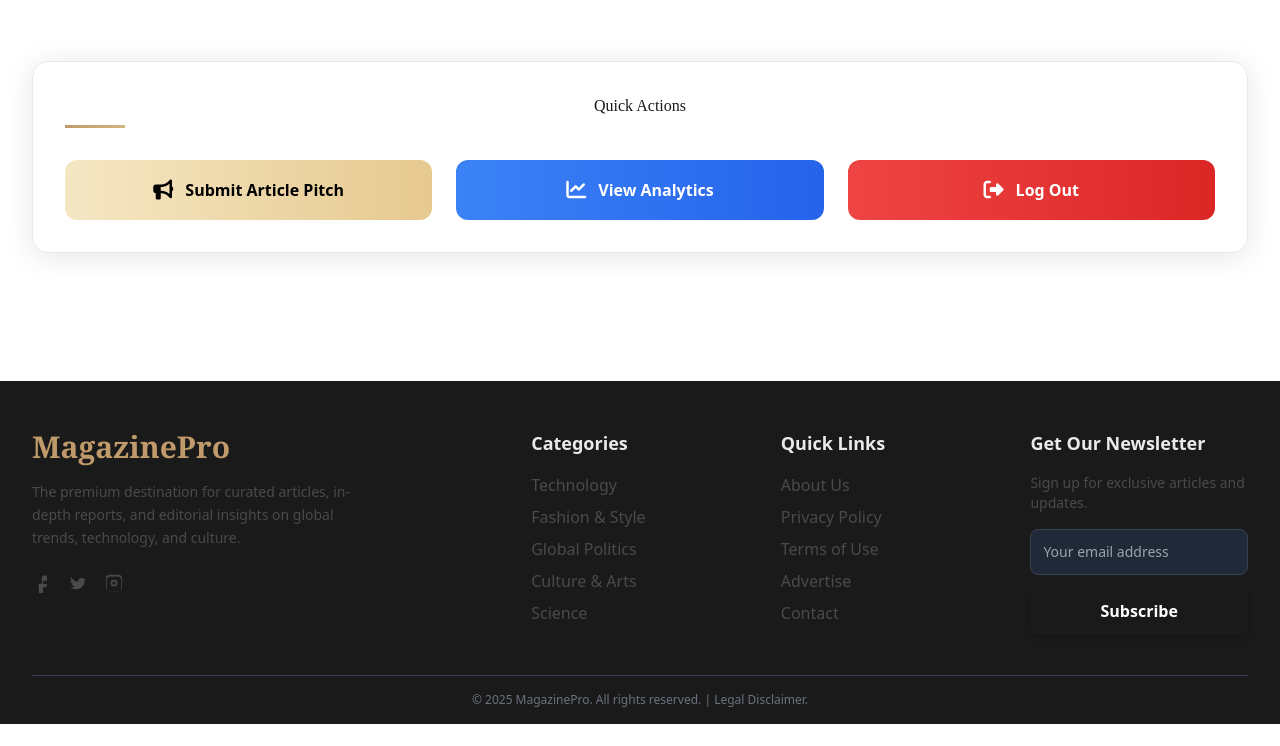
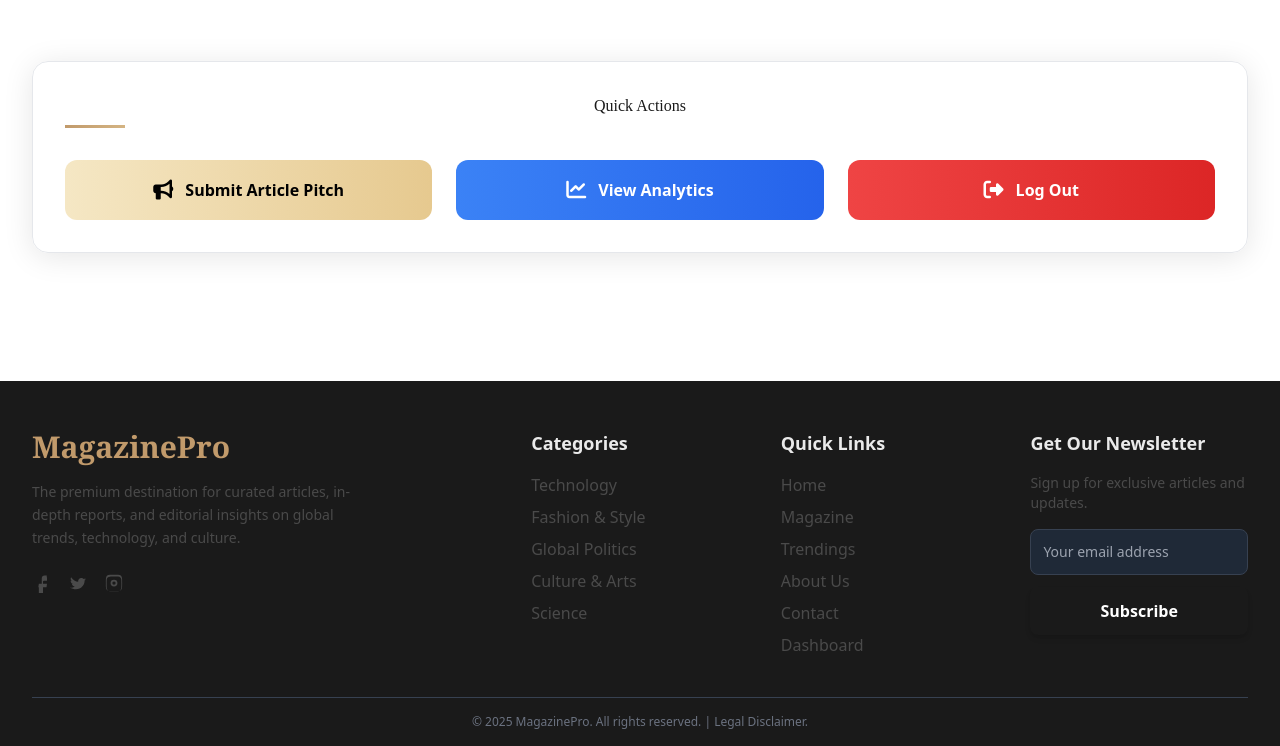
Before and after one commit to praneashMG/Magazine-, a plain HTML site: page userdash.html in a window 1280 px wide. Shown: the part 1561-2307 px from the top of the page. Before the commit the page ends 2285 px from the top, so only its background shows below. Drawn offline with nearby package versions, Linux system fonts and the light colour scheme.

Commit message:
first commit

```diff
--- a/userdash.html
+++ b/userdash.html
@@ -808,11 +808,12 @@
                 <div class="col-span-1">
                     <h4 class="footer-heading font-semibold text-lg mb-4">Quick Links</h4>
                     <ul class="space-y-2">
-                        <li><a href="#" class="footer-link">About Us</a></li>
-                        <li><a href="#" class="footer-link">Privacy Policy</a></li>
-                        <li><a href="#" class="footer-link">Terms of Use</a></li>
-                        <li><a href="#" class="footer-link">Advertise</a></li>
-                        <li><a href="#" class="footer-link">Contact</a></li>
+                        <li><a href="index.html" class="footer-link">Home</a></li>
+                        <li><a href="Magazine.html" class="footer-link">Magazine</a></li>
+                        <li><a href="blog.html" class="footer-link">Trendings</a></li>
+                        <li><a href="ABOUT.HTML" class="footer-link">About Us</a></li>
+                        <li><a href="contact.html" class="footer-link">Contact</a></li>
+                        <li><a href="dashboard.html" class="footer-link">Dashboard</a></li>
                     </ul>
                 </div>
 
```
